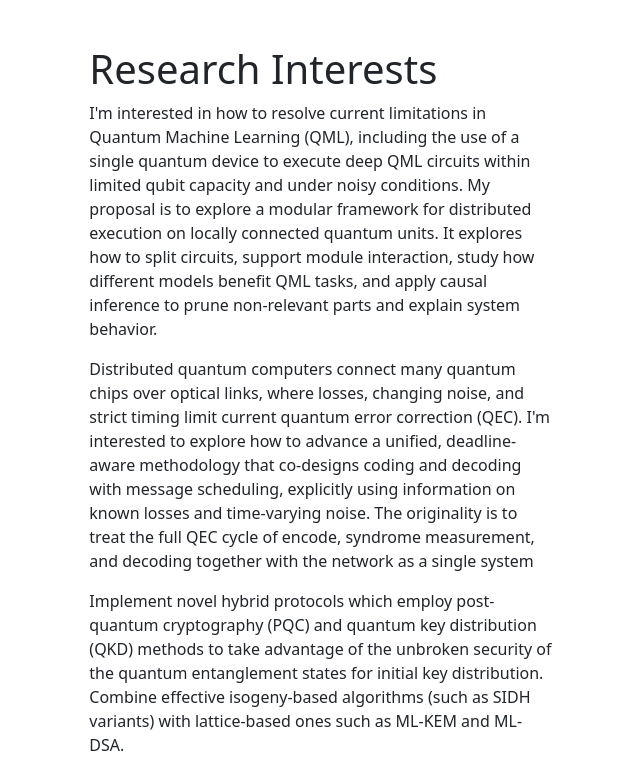
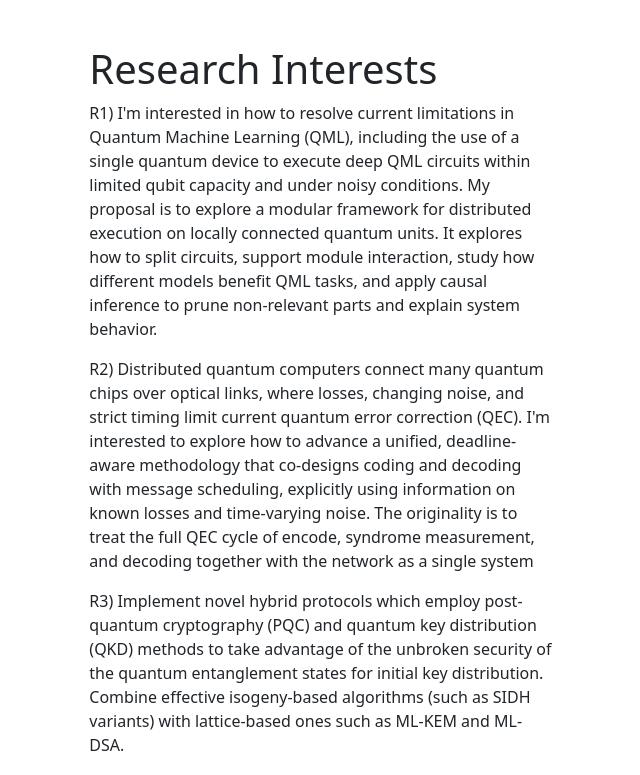
Before and after one commit to francescomedina/francescomedina.github.io, a plain HTML site: page index.html in a window 1280 px wide. Shown: the part 785-1560 px from the top of the page, without its empty margins (440-1080 px from the left). Drawn offline with nearby package versions, Linux system fonts and the light colour scheme.

```diff
--- a/index.html
+++ b/index.html
@@ -142,7 +142,7 @@
             <section id="interests" class="mt-5">
               <h2 class="display-6">Research Interests</h2>
               <ul class="list-unstyled ps-0">
-                  I'm interested in how to resolve current limitations in Quantum Machine Learning
+                  R1) I'm interested in how to resolve current limitations in Quantum Machine Learning
                   (QML), including the use of a single quantum device to execute deep QML
                   circuits within limited qubit capacity and under noisy conditions. My proposal is to explore a
                   modular framework for distributed execution on locally connected quantum units.
@@ -150,7 +150,7 @@
                   models benefit QML tasks, and apply causal inference to prune non-relevant
                   parts and explain system behavior.
                 <li class="d-block pt-3">
-                  Distributed quantum computers connect many quantum chips over optical links,
+                  R2) Distributed quantum computers connect many quantum chips over optical links,
                   where losses, changing noise, and strict timing limit current quantum error
                   correction (QEC). I'm interested to explore how to advance a unified, deadline-aware methodology
                   that co-designs coding and decoding with message scheduling, explicitly using
@@ -159,7 +159,7 @@
                   the network as a single system
                 </li>
                 <li class="d-block pt-3">
-                  Implement novel hybrid protocols which employ post-quantum cryptography (PQC) and quantum key distribution (QKD) methods to take
+                  R3) Implement novel hybrid protocols which employ post-quantum cryptography (PQC) and quantum key distribution (QKD) methods to take
                   advantage of the unbroken security of the quantum entanglement states for initial key distribution.
                   Combine effective isogeny-based algorithms (such as SIDH variants) with lattice-based ones such as ML-KEM and ML-DSA.
                 </li>
```
